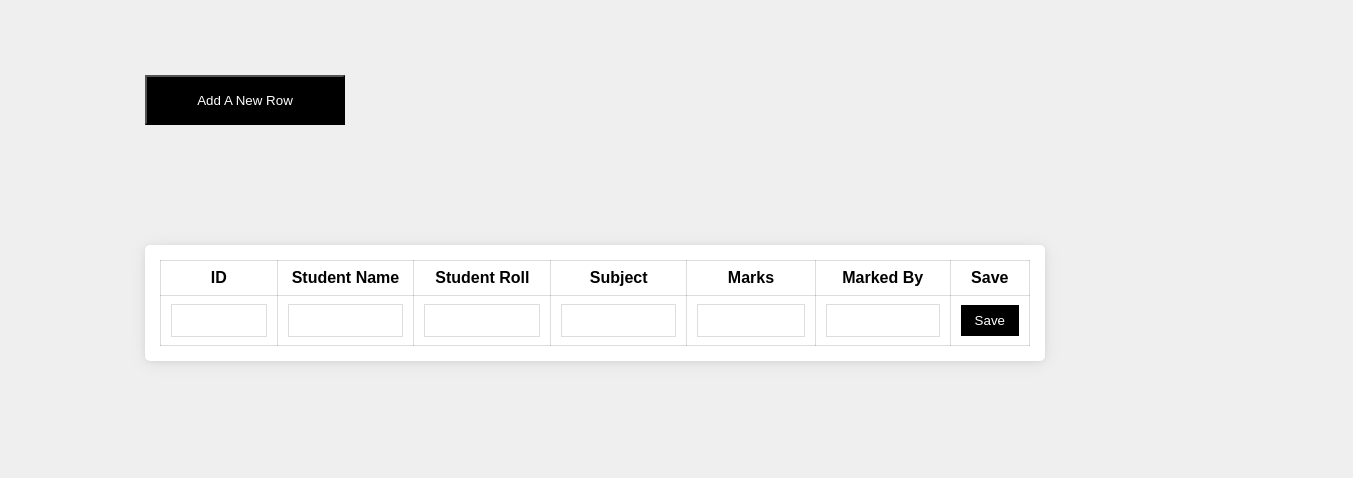
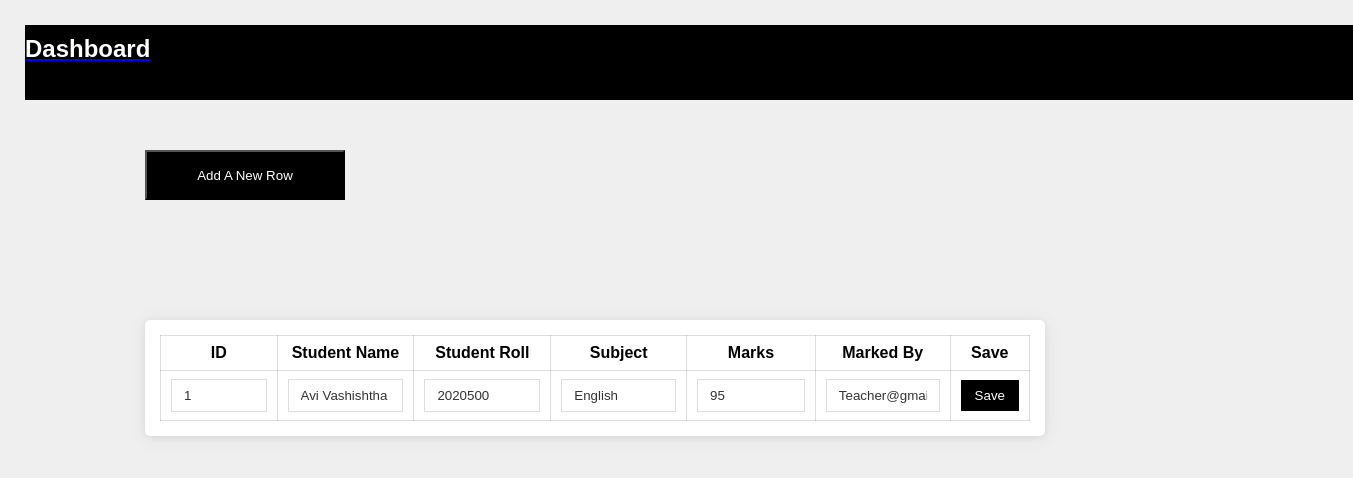
Before and after one commit to chitra36/contest3, a plain HTML site: page index.html in a window 1280 px wide. Shown: the whole page, 1353 px wide, since content can reach past the window. Drawn offline with Linux system fonts and the light colour scheme.

Commit message:
Update index.html

```diff
--- a/index.html
+++ b/index.html
@@ -1,3 +1,4 @@
+
 
 <html lang="en">
 <head>
@@ -148,6 +149,13 @@ body {
 
 </head>
 <body>
+    <div class="nav">
+        <div class="divnav">
+           <a href="index.html">
+            <h2>Dashboard</h2>
+           </a>
+        </div>
+    </div>
 
 <div>
     <button class="button" onclick="create_tr('table_body')">Add A New Row</button>
@@ -171,22 +179,23 @@ body {
     <tbody id="table_body" style="color: black;">
       <tr>
           <td>
-             <input type="text" class="form_control">
+             <input type="text"value="1" class="form_control">
           </td>
           <td>
-              <input type="text" class="form_control" >
+              <input type="text"value="Avi Vashishtha " class="form_control" >
           </td>
           <td>
-              <input type="text" class="form_control" >
+              <input type="text"value="2020500" class="form_control" >
           </td>
           <td>
-              <input type="text" class="form_control" >
+              <input type="text" value="English " class="form_control" >
            </td>
           <td>
-             <input type="text" class="form_control" >
+
+             <input type="text"value="95" class="form_control" >
           </td>
           <td>
-             <input type="text" class="form_control" >
+             <input type="text"value="Teacher@gmail.com" class="form_control" >
            </td>
 
         <!-- <th width="50px">
```
